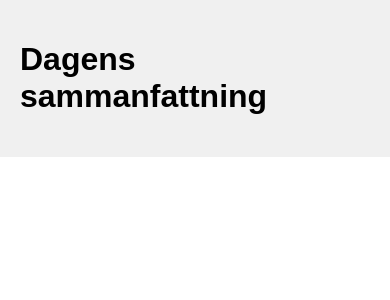
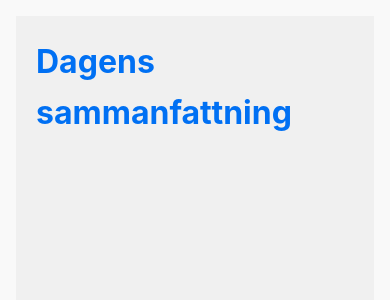
Before and after one commit to georgemounayer/fitness-diet-coach, a Next.js app: page / in a window 390 px wide. Shown: the top 300 px of the page. Built offline with nearby package versions, Linux system fonts and the light colour scheme.

Commit message:
Update globals.css
1.4.4 mobilanpassad

```diff
--- a/app/globals.css
+++ b/app/globals.css
@@ -1,5 +1,68 @@
-body {
-  font-family: sans-serif;
+/* app/globals.css */
+
+:root {
+  --primary: #0070f3;
+  --secondary: #eaeaea;
+  --background: #f9f9f9;
+  --text: #111;
+  --card-bg: #fff;
+  --border-radius: 12px;
+  --max-width: 600px;
+  --font-family: -apple-system, BlinkMacSystemFont, "Segoe UI", Roboto, Oxygen, Ubuntu, Cantarell, "Open Sans", "Helvetica Neue", sans-serif;
+}
+
+* {
   margin: 0;
   padding: 0;
+  box-sizing: border-box;
 }
+
+html, body {
+  background: var(--background);
+  color: var(--text);
+  font-family: var(--font-family);
+  line-height: 1.6;
+  min-height: 100vh;
+}
+
+body {
+  display: flex;
+  justify-content: center;
+  padding: 1rem;
+}
+
+main {
+  width: 100%;
+  max-width: var(--max-width);
+}
+
+h1, h2, h3, h4, h5, h6 {
+  margin-bottom: 0.5rem;
+  color: var(--primary);
+}
+
+p {
+  margin-bottom: 1rem;
+}
+
+button {
+  background: var(--primary);
+  color: white;
+  border: none;
+  padding: 0.75rem 1.5rem;
+  border-radius: var(--border-radius);
+  cursor: pointer;
+  font-size: 1rem;
+}
+
+button:hover {
+  background: #005bb5;
+}
+
+.card {
+  background: var(--card-bg);
+  border-radius: var(--border-radius);
+  padding: 1rem;
+  margin-bottom: 1rem;
+  box-shadow: 0 1px 3px rgba(0, 0, 0, 0.1);
+}
```
